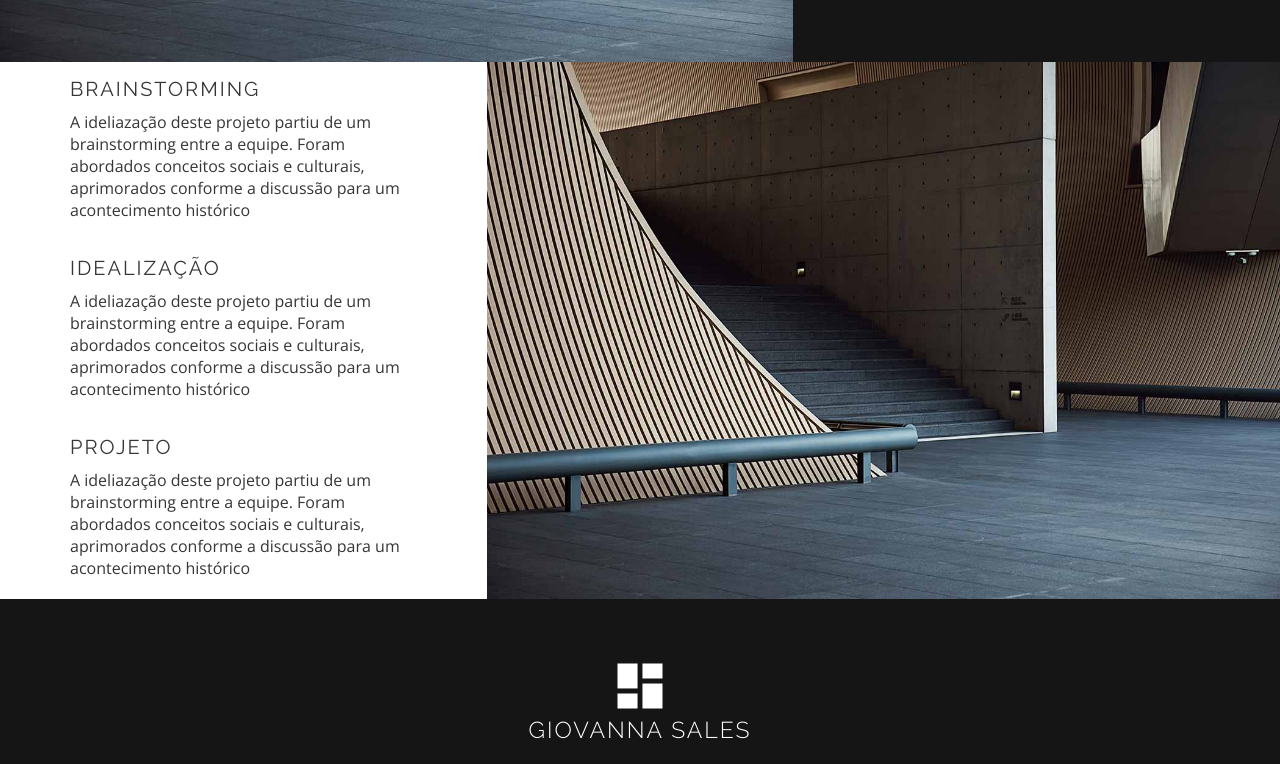
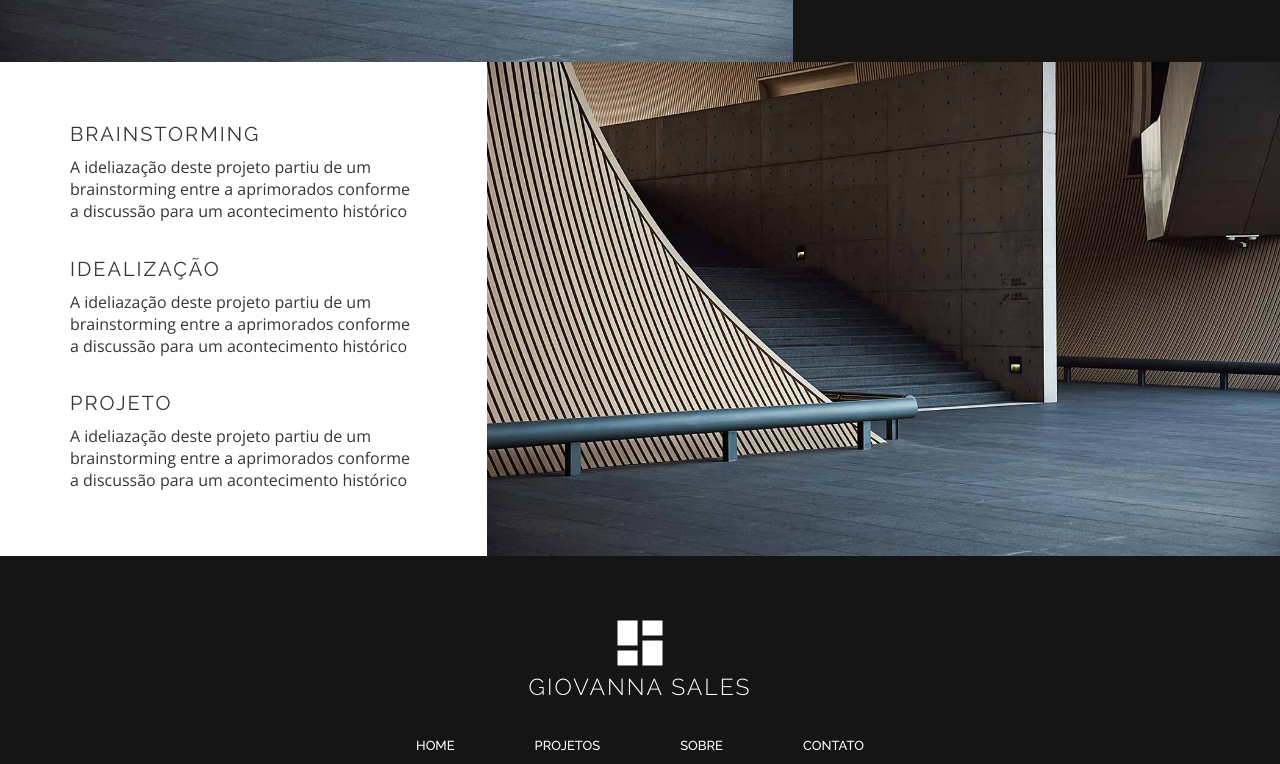
Before and after one commit to juan-patrick/gs-portfolio, a plain HTML site: page index.html in a window 1280 px wide. Shown: the part 532-1296 px from the top of the page. Drawn offline with nearby package versions, Linux system fonts and the light colour scheme.

Commit message:
Interface bug's fix

```diff
--- a/css/styles.css
+++ b/css/styles.css
@@ -21,7 +21,7 @@
     align-items: center;
     width: 700px;
     height: auto;
-    padding: 0 70px;
+    padding: 50px 70px;
 }
 
 .side .spotlight-content {
@@ -38,12 +38,12 @@
 .side .side-content {
     display: flex;
     flex-direction: column;
-    justify-content: center;
+    justify-content: space-between;
     width: 100%;
     height: 100%;
 }
 
 .row {
     display: inline-block;
-    margin: 15px 0;
+    margin: 10px 0;
 }
--- a/index.html
+++ b/index.html
@@ -58,7 +58,6 @@
                         <h1 class="title">Brainstorming</h1>
                         <p class="text">
                             A ideliazação deste projeto partiu de um brainstorming entre a
-                            equipe. Foram abordados conceitos sociais e culturais,
                             aprimorados conforme a discussão para um acontecimento histórico
                         </p>
                     </div>
@@ -66,7 +65,6 @@
                         <h1 class="title">Idealização</h1>
                         <p class="text">
                             A ideliazação deste projeto partiu de um brainstorming entre a
-                            equipe. Foram abordados conceitos sociais e culturais,
                             aprimorados conforme a discussão para um acontecimento histórico
                         </p>
                     </div>
@@ -74,7 +72,6 @@
                         <h1 class="title">Projeto</h1>
                         <p class="text">
                             A ideliazação deste projeto partiu de um brainstorming entre a
-                            equipe. Foram abordados conceitos sociais e culturais,
                             aprimorados conforme a discussão para um acontecimento histórico
                         </p>
                     </div>
@@ -83,6 +80,8 @@
             <div class="main">
                 <img src="assets/main-1.jpg" alt="main" />
             </div>
+        </div>
+
     </div>
     <footer class="footer primary">
         <i class="large material-icons">dashboard</i>
@@ -124,8 +123,6 @@
             @Juan Santos - Giovanna Sales
         </div>
     </footer>
-    </div>
-
     <script src="https://kit.fontawesome.com/812e771e48.js" crossorigin="anonymous"></script>
 </body>
 
```
Also changed, not shown: css/footer.css (line endings or trailing spaces). Lines whose indentation alone changed are shown as unchanged.
